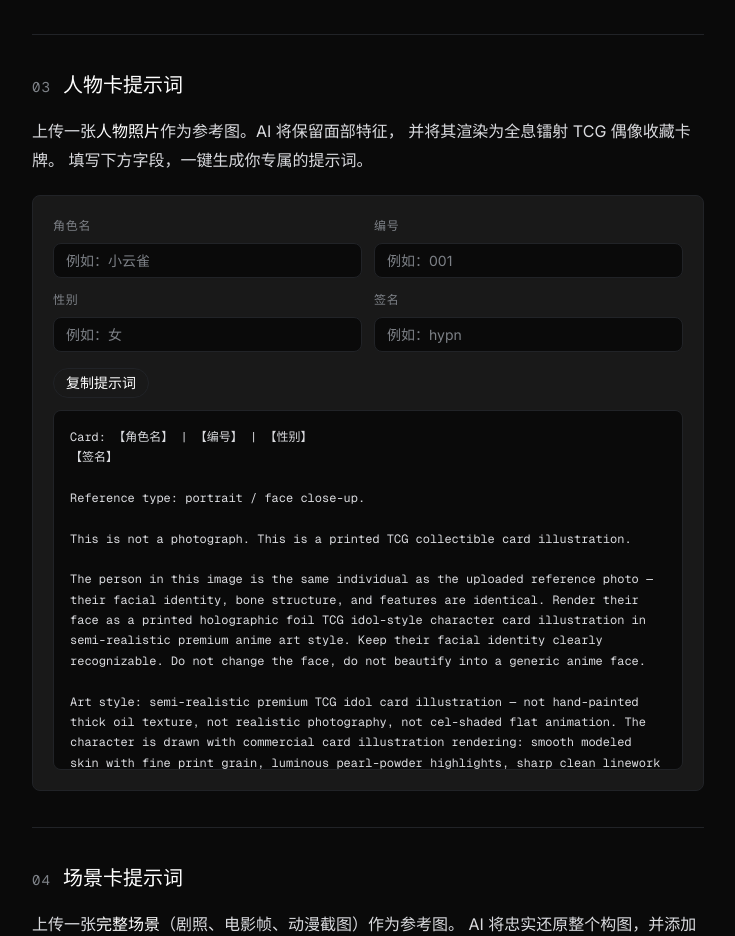
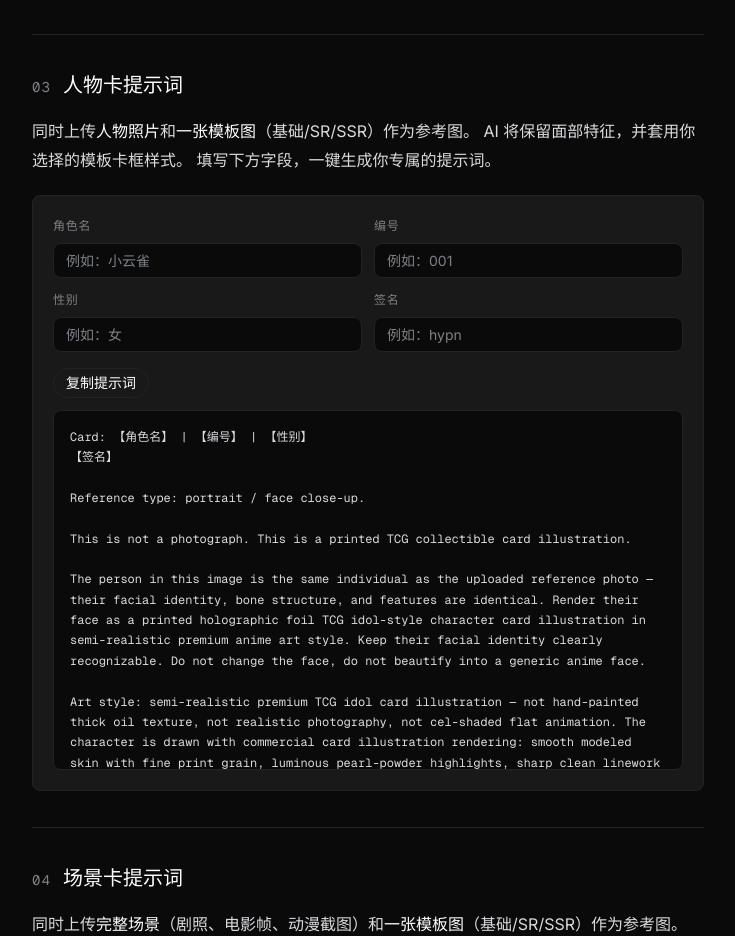
Before and after one commit to fuyucn/SUCardCollections, a React (Vite) app: page /#/guide in a window 1280 px wide. Shown: the part 1236-2172 px from the top of the page, without its empty margins (272-1007 px from the left). Built offline with nearby package versions, Linux system fonts and the light colour scheme.

Commit message:
fix: 提示词改为引用模板图卡框而非硬编码描述，解决不同模板无法保持卡面样式的问题

```diff
--- a/src/components/Guide.jsx
+++ b/src/components/Guide.jsx
@@ -25,15 +25,17 @@ Art style: semi-realistic premium TCG idol card illustration — not hand-painte
 
 Composition: maximum frame fill within the card's safe area. The character fills the illustration area generously — hair, shoulders, and clothing may approach or lightly touch the inner edge of the silver hot stamping border but must never extend beyond it. The entire character must remain fully inside the Outer border at all times. No element bleeds off the card edge. No small centered portrait box. Preserve the character's original pose, hand gesture, head tilt, and body angle from the reference. The face must remain clearly readable.
 
-Card frame — unified for every card:
+Card frame — use the card template from the reference image EXACTLY as-is:
 
-1. Outer border: thin matte black substrate base, raised embossed dark gunmetal silver hot stamping edging. Subtle embossed fine grain texture. Faint holographic iridescent blue-pink light refraction shimmer on the silver edge. Clean sharp rectangular frame, no rounded corners.
+CRITICAL: A card template image (base/SR/SSR) has been uploaded as a separate reference. This template defines the final card appearance. Preserve the template's exact card frame, border style, foil effects, texture, color, and proportions faithfully — do NOT redesign or replace the frame. The template is the authoritative source for the card's visual frame.
+
+1. Outer border: use the exact border style, color, thickness, metallic finish, and holographic effects from the template reference image. Do not alter, reinterpret, or replace the frame design.
 
 2. Top-left fixed text zone: upper left of the illustration area. If a character name is provided, display it in semi-transparent white sans-serif font with iridescent foil glow outline. If no name is provided, leave this zone completely empty.
 
-3. Bottom integrated info strip: thin dark charcoal recessed embossed horizontal strip running full width of the bottom frame. The only texts in this strip: bottom-left corner displays 【编号】 in ultra-small thin sans-serif, dark charcoal; bottom-right corner displays 【签名】 in thin delicate script, dark charcoal.
+3. Bottom integrated info strip: bottom-left corner displays 【编号】 in ultra-small thin sans-serif, dark charcoal; bottom-right corner displays 【签名】 in thin delicate script, dark charcoal. Position these texts on the bottom strip area of the template frame.
 
-4. Background base texture behind the character: unified lenticular holographic foil sheet. Diagonal holographic prism light bands across the background only. Dark black base with subtle embossed matte black grain. Soft iridescent cool blue-purple + warm gold-pink light refracting streaks. Foil does not cover the face.
+4. Background base texture behind the character: use the holographic foil effect and background from the template reference image. Foil does not cover the face.
 
 The character is rendered in polished commercial TCG idol card style: luminous pearl-white skin with fine print texture, large expressive eyes with multi-layer highlight reflections, hair rendered in glossy smooth strands with iridescent edge light from the foil surface.
 
@@ -65,15 +67,17 @@ The full reference image becomes the card artwork. The card frame, border, and f
 
 9:16 vertical stand-alone card illustration. The full scene fills the illustration area. Every character and important detail from the original scene must remain fully visible. Do not crop out any part of the original composition.
 
-Fixed unified card frame — identical for every card:
+Card frame — use the card template from the reference image EXACTLY as-is:
 
-1. Outer border: thin matte black base, raised embossed dark gunmetal silver hot stamping edging. Faint holographic iridescent blue-pink refraction shimmer. Clean sharp rectangular frame, no rounded corners.
+CRITICAL: A card template image (base/SR/SSR) has been uploaded as a separate reference. This template defines the final card appearance. Preserve the template's exact card frame, border style, foil effects, texture, color, and proportions faithfully — do NOT redesign or replace the frame. The template is the authoritative source for the card's visual frame.
+
+1. Outer border: use the exact border style, color, thickness, metallic finish, and holographic effects from the template reference image. Do not alter, reinterpret, or replace the frame design.
 
 2. No text in the upper-left zone — only the artwork.
 
-3. Bottom integrated info strip: thin dark charcoal embossed strip at the bottom of the frame. The only texts in this strip: bottom-left corner displays 【编号】 in ultra-small thin sans-serif, dark charcoal; bottom-right corner displays 【签名】 in thin delicate script, dark charcoal.
+3. Bottom integrated info strip: bottom-left corner displays 【编号】 in ultra-small thin sans-serif, dark charcoal; bottom-right corner displays 【签名】 in thin delicate script, dark charcoal. Position these texts on the bottom strip area of the template frame.
 
-4. Light transparent holographic foil effect applied as a thin surface overlay — faint diagonal prism bands, cool blue-purple + warm gold-pink iridescent streaks. The foil effect is transparent and does not replace or obscure the scene artwork.
+4. Holographic foil overlay: use the foil effect from the template reference image. The foil effect is transparent and does not replace or obscure the scene artwork.
 
 Premium collectible card texture. Sharp focus on the original scene's focal point. No watermark, no logo.
 
@@ -214,8 +218,8 @@ export default function Guide() {
             人物卡提示词
           </h2>
           <p className="guide-desc">
-            上传一张<strong>人物照片</strong>作为参考图。AI 将保留面部特征，
-            并将其渲染为全息镭射 TCG 偶像收藏卡牌。
+            同时上传<strong>人物照片</strong>和<strong>一张模板图</strong>（基础/SR/SSR）作为参考图。
+            AI 将保留面部特征，并套用你选择的模板卡框样式。
             填写下方字段，一键生成你专属的提示词。
           </p>
 
@@ -279,8 +283,8 @@ export default function Guide() {
             场景卡提示词
           </h2>
           <p className="guide-desc">
-            上传一张<strong>完整场景</strong>（剧照、电影帧、动漫截图）作为参考图。
-            AI 将忠实还原整个构图，并添加统一的卡框和全息镭射效果。
+            同时上传<strong>完整场景</strong>（剧照、电影帧、动漫截图）和<strong>一张模板图</strong>（基础/SR/SSR）作为参考图。
+            AI 将忠实还原整个构图，并套用你选择的模板卡框样式。
             填写下方字段，一键生成专属提示词。
           </p>
 
```
